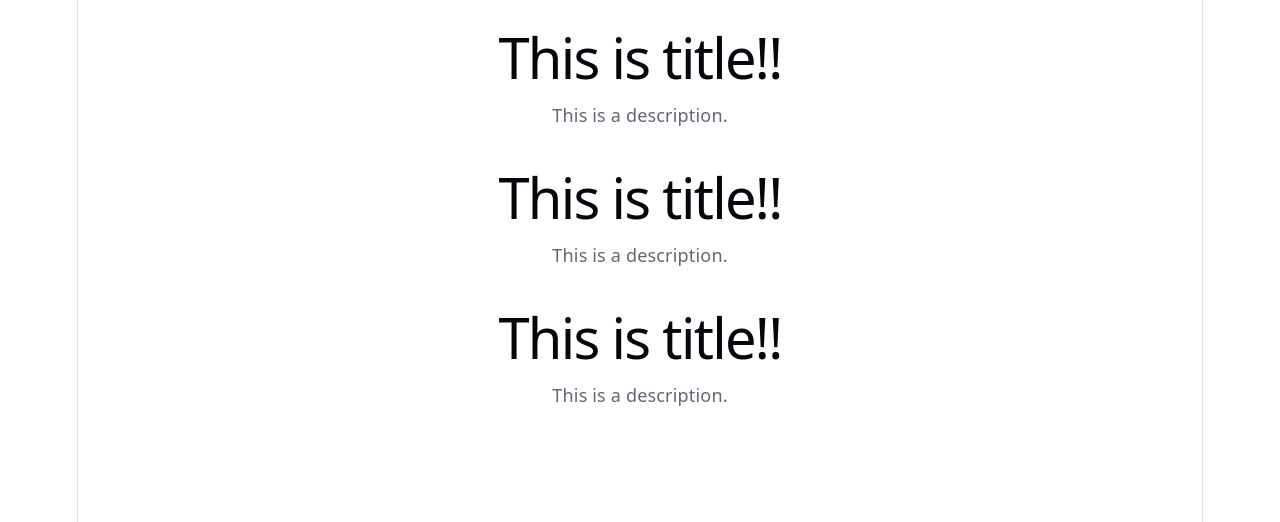
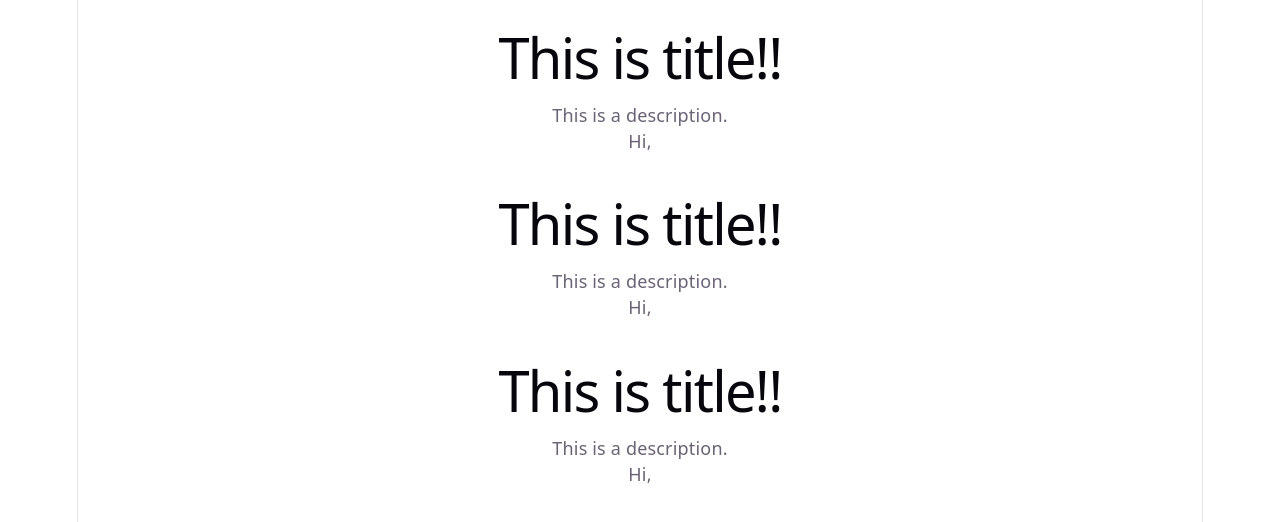
Before and after one commit to s-sruthi-vellore/react-basics, a React (Vite) app: page / in a window 1280 px wide. Shown: the top 522 px of the page. Built offline with nearby package versions, Linux system fonts and the light colour scheme.

Commit message:
Add JS logic into JSX

```diff
--- a/src/Card.jsx
+++ b/src/Card.jsx
@@ -3,10 +3,12 @@ import Description from "./CardDesc.jsx";
 import "./Card.css";
 
 function Card() {
+  let name = "Sruthi";
   return (
     <div id="card">
       <Title />
-      <Description/>
+      <Description />
+      <p>Hi, {name.toUpperCase}</p>
     </div>
   );
 }
```
